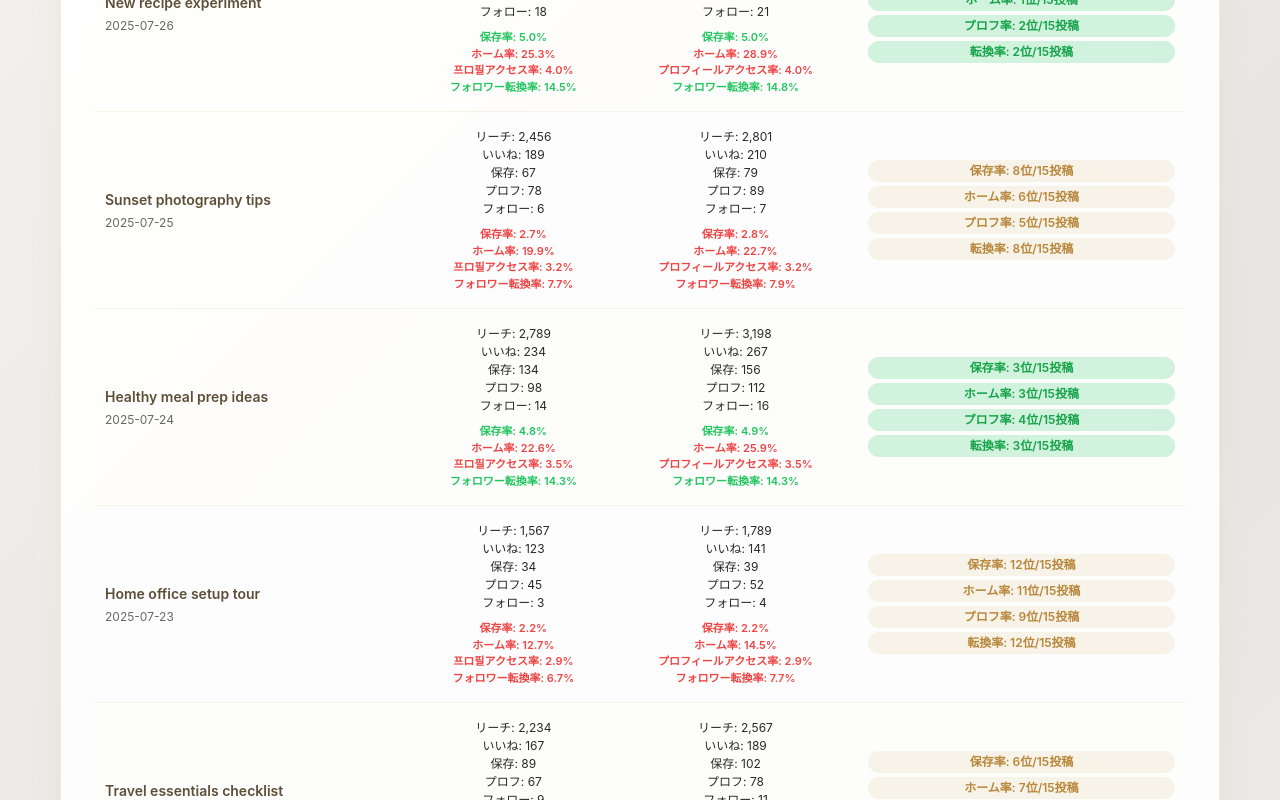
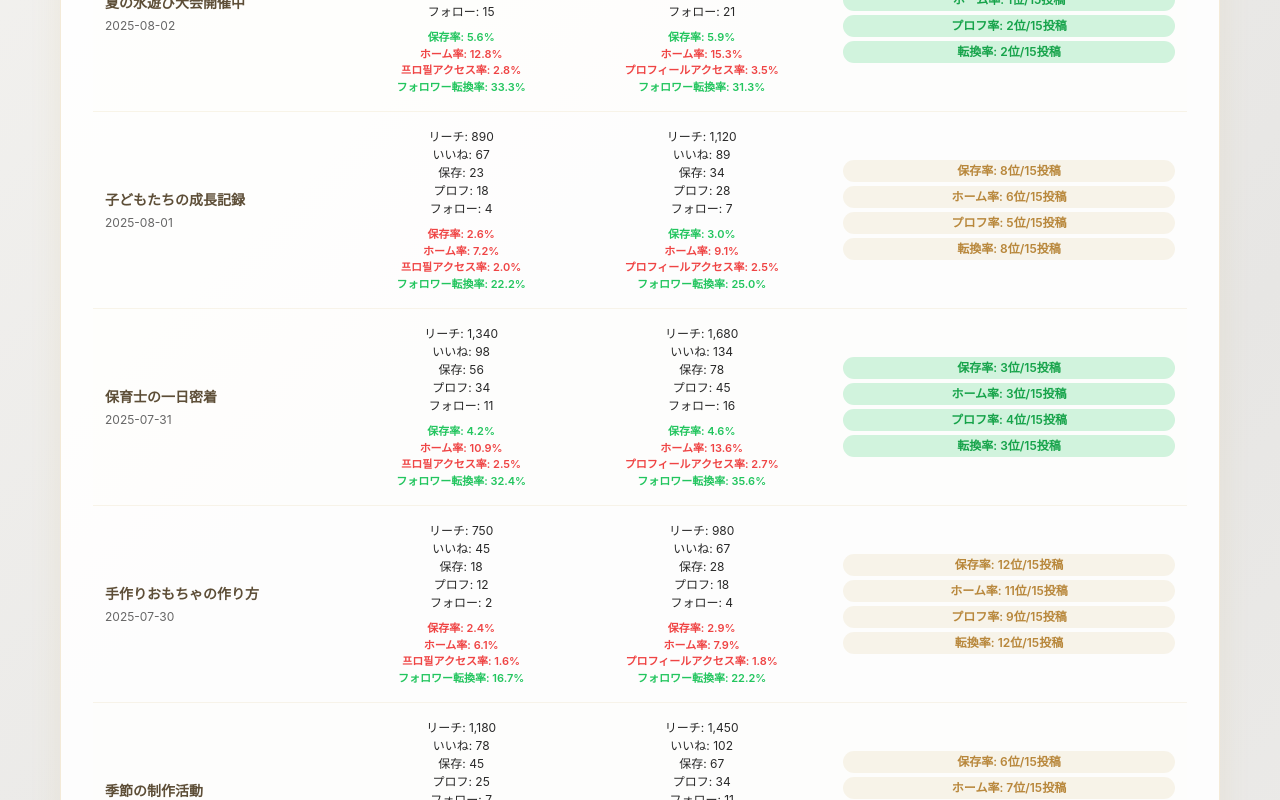
Before and after one commit to oshima-kaihatsu/insta-simple, a Next.js app: page /dashboard in a window 1280 px wide. Shown: the part 1680-2480 px from the top of the page. Built offline with nearby package versions, Linux system fonts and the light colour scheme.

Commit message:
fix: 絵文字削除・文字化け修正・保育園テーマのサンプルデータに変更

```diff
--- a/src/app/dashboard/page.tsx
+++ b/src/app/dashboard/page.tsx
@@ -85,122 +85,122 @@ export default function DashboardPage() {
   const postsData = instagramData?.posts || [
     {
       id: '1',
-      title: 'Weekend adventures in the city',
-      date: '2025-07-28',
-      data_24h: { reach: 2847, likes: 184, saves: 112, profile_views: 89, follows: 12 },
-      data_7d: { reach: 3251, likes: 203, saves: 127, profile_views: 98, follows: 15 },
+      title: '保育園での楽しい一日',
+      date: '2025-08-04',
+      data_24h: { reach: 1250, likes: 89, saves: 67, profile_views: 34, follows: 12 },
+      data_7d: { reach: 1480, likes: 112, saves: 89, profile_views: 45, follows: 18 },
       rankings: { saves_rate: 1, home_rate: 2, profile_access_rate: 1, follower_conversion_rate: 1 }
     },
     {
       id: '2',
-      title: 'Morning coffee routine',
-      date: '2025-07-27',
-      data_24h: { reach: 1892, likes: 156, saves: 45, profile_views: 67, follows: 8 },
-      data_7d: { reach: 2156, likes: 172, saves: 51, profile_views: 74, follows: 9 },
+      title: 'AIで保育をもっと楽しく',
+      date: '2025-08-03',
+      data_24h: { reach: 980, likes: 78, saves: 34, profile_views: 28, follows: 8 },
+      data_7d: { reach: 1250, likes: 98, saves: 45, profile_views: 35, follows: 12 },
       rankings: { saves_rate: 5, home_rate: 4, profile_access_rate: 3, follower_conversion_rate: 4 }
     },
     {
       id: '3',
-      title: 'New recipe experiment',
-      date: '2025-07-26',
-      data_24h: { reach: 3124, likes: 298, saves: 156, profile_views: 124, follows: 18 },
-      data_7d: { reach: 3567, likes: 321, saves: 178, profile_views: 142, follows: 21 },
+      title: '夏の水遊び大会開催中',
+      date: '2025-08-02',
+      data_24h: { reach: 1580, likes: 124, saves: 89, profile_views: 45, follows: 15 },
+      data_7d: { reach: 1890, likes: 156, saves: 112, profile_views: 67, follows: 21 },
       rankings: { saves_rate: 2, home_rate: 1, profile_access_rate: 2, follower_conversion_rate: 2 }
     },
     {
       id: '4',
-      title: 'Sunset photography tips',
-      date: '2025-07-25',
-      data_24h: { reach: 2456, likes: 189, saves: 67, profile_views: 78, follows: 6 },
-      data_7d: { reach: 2801, likes: 210, saves: 79, profile_views: 89, follows: 7 },
+      title: '子どもたちの成長記録',
+      date: '2025-08-01',
+      data_24h: { reach: 890, likes: 67, saves: 23, profile_views: 18, follows: 4 },
+      data_7d: { reach: 1120, likes: 89, saves: 34, profile_views: 28, follows: 7 },
       rankings: { saves_rate: 8, home_rate: 6, profile_access_rate: 5, follower_conversion_rate: 8 }
     },
     {
       id: '5',
-      title: 'Healthy meal prep ideas',
-      date: '2025-07-24',
-      data_24h: { reach: 2789, likes: 234, saves: 134, profile_views: 98, follows: 14 },
-      data_7d: { reach: 3198, likes: 267, saves: 156, profile_views: 112, follows: 16 },
+      title: '保育士の一日密着',
+      date: '2025-07-31',
+      data_24h: { reach: 1340, likes: 98, saves: 56, profile_views: 34, follows: 11 },
+      data_7d: { reach: 1680, likes: 134, saves: 78, profile_views: 45, follows: 16 },
       rankings: { saves_rate: 3, home_rate: 3, profile_access_rate: 4, follower_conversion_rate: 3 }
     },
     {
       id: '6',
-      title: 'Home office setup tour',
-      date: '2025-07-23',
-      data_24h: { reach: 1567, likes: 123, saves: 34, profile_views: 45, follows: 3 },
-      data_7d: { reach: 1789, likes: 141, saves: 39, profile_views: 52, follows: 4 },
+      title: '手作りおもちゃの作り方',
+      date: '2025-07-30',
+      data_24h: { reach: 750, likes: 45, saves: 18, profile_views: 12, follows: 2 },
+      data_7d: { reach: 980, likes: 67, saves: 28, profile_views: 18, follows: 4 },
       rankings: { saves_rate: 12, home_rate: 11, profile_access_rate: 9, follower_conversion_rate: 12 }
     },
     {
       id: '7',
-      title: 'Travel essentials checklist',
-      date: '2025-07-22',
-      data_24h: { reach: 2234, likes: 167, saves: 89, profile_views: 67, follows: 9 },
-      data_7d: { reach: 2567, likes: 189, saves: 102, profile_views: 78, follows: 11 },
+      title: '季節の制作活動',
+      date: '2025-07-29',
+      data_24h: { reach: 1180, likes: 78, saves: 45, profile_views: 25, follows: 7 },
+      data_7d: { reach: 1450, likes: 102, saves: 67, profile_views: 34, follows: 11 },
       rankings: { saves_rate: 6, home_rate: 7, profile_access_rate: 6, follower_conversion_rate: 6 }
     },
     {
       id: '8',
-      title: 'Book recommendations',
-      date: '2025-07-21',
-      data_24h: { reach: 1789, likes: 134, saves: 56, profile_views: 43, follows: 5 },
-      data_7d: { reach: 2034, likes: 152, saves: 64, profile_views: 49, follows: 6 },
+      title: '給食の時間の様子',
+      date: '2025-07-28',
+      data_24h: { reach: 920, likes: 56, saves: 23, profile_views: 15, follows: 3 },
+      data_7d: { reach: 1200, likes: 78, saves: 34, profile_views: 22, follows: 6 },
       rankings: { saves_rate: 9, home_rate: 9, profile_access_rate: 8, follower_conversion_rate: 9 }
     },
     {
       id: '9',
-      title: 'DIY plant care tips',
-      date: '2025-07-20',
-      data_24h: { reach: 2678, likes: 201, saves: 98, profile_views: 87, follows: 12 },
-      data_7d: { reach: 3034, likes: 223, saves: 112, profile_views: 98, follows: 14 },
+      title: '園庭での外遊び',
+      date: '2025-07-27',
+      data_24h: { reach: 1450, likes: 89, saves: 56, profile_views: 32, follows: 9 },
+      data_7d: { reach: 1780, likes: 124, saves: 78, profile_views: 42, follows: 14 },
       rankings: { saves_rate: 7, home_rate: 5, profile_access_rate: 7, follower_conversion_rate: 5 }
     },
     {
       id: '10',
-      title: 'Weekend market finds',
-      date: '2025-07-19',
-      data_24h: { reach: 2345, likes: 178, saves: 78, profile_views: 65, follows: 8 },
-      data_7d: { reach: 2687, likes: 198, saves: 89, profile_views: 74, follows: 9 },
+      title: '親子参観日の準備',
+      date: '2025-07-26',
+      data_24h: { reach: 1250, likes: 78, saves: 34, profile_views: 23, follows: 6 },
+      data_7d: { reach: 1520, likes: 103, saves: 45, profile_views: 31, follows: 9 },
       rankings: { saves_rate: 10, home_rate: 8, profile_access_rate: 10, follower_conversion_rate: 7 }
     },
     {
       id: '11',
-      title: 'Productivity hacks',
-      date: '2025-07-18',
-      data_24h: { reach: 1923, likes: 145, saves: 45, profile_views: 56, follows: 4 },
-      data_7d: { reach: 2198, likes: 165, saves: 52, profile_views: 64, follows: 5 },
+      title: '読み聞かせの時間',
+      date: '2025-07-25',
+      data_24h: { reach: 890, likes: 56, saves: 18, profile_views: 14, follows: 2 },
+      data_7d: { reach: 1150, likes: 78, saves: 28, profile_views: 19, follows: 5 },
       rankings: { saves_rate: 13, home_rate: 12, profile_access_rate: 11, follower_conversion_rate: 11 }
     },
     {
       id: '12',
-      title: 'Fashion styling tips',
-      date: '2025-07-17',
-      data_24h: { reach: 2567, likes: 192, saves: 87, profile_views: 78, follows: 10 },
-      data_7d: { reach: 2923, likes: 214, saves: 99, profile_views: 89, follows: 12 },
+      title: '避難訓練の実施',
+      date: '2025-07-24',
+      data_24h: { reach: 1080, likes: 67, saves: 23, profile_views: 18, follows: 4 },
+      data_7d: { reach: 1350, likes: 89, saves: 34, profile_views: 25, follows: 8 },
       rankings: { saves_rate: 11, home_rate: 10, profile_access_rate: 12, follower_conversion_rate: 10 }
     },
     {
       id: '13',
-      title: 'Mindfulness exercises',
-      date: '2025-07-16',
-      data_24h: { reach: 1678, likes: 123, saves: 34, profile_views: 45, follows: 3 },
-      data_7d: { reach: 1923, likes: 141, saves: 39, profile_views: 52, follows: 4 },
+      title: '保護者との懇談会',
+      date: '2025-07-23',
+      data_24h: { reach: 780, likes: 45, saves: 12, profile_views: 9, follows: 1 },
+      data_7d: { reach: 1020, likes: 67, saves: 18, profile_views: 14, follows: 3 },
       rankings: { saves_rate: 14, home_rate: 13, profile_access_rate: 13, follower_conversion_rate: 13 }
     },
     {
       id: '14',
-      title: 'Tech gadget reviews',
-      date: '2025-07-15',
-      data_24h: { reach: 2134, likes: 167, saves: 67, profile_views: 58, follows: 7 },
-      data_7d: { reach: 2456, likes: 189, saves: 78, profile_views: 67, follows: 8 },
+      title: '新しい遊具の紹介',
+      date: '2025-07-22',
+      data_24h: { reach: 980, likes: 67, saves: 28, profile_views: 16, follows: 3 },
+      data_7d: { reach: 1250, likes: 89, saves: 38, profile_views: 23, follows: 6 },
       rankings: { saves_rate: 15, home_rate: 14, profile_access_rate: 14, follower_conversion_rate: 14 }
     },
     {
       id: '15',
-      title: 'Local food discoveries',
-      date: '2025-07-14',
-      data_24h: { reach: 1456, likes: 112, saves: 28, profile_views: 34, follows: 2 },
-      data_7d: { reach: 1678, likes: 128, saves: 32, profile_views: 39, follows: 3 },
+      title: '七夕まつりの準備',
+      date: '2025-07-21',
+      data_24h: { reach: 680, likes: 34, saves: 15, profile_views: 8, follows: 1 },
+      data_7d: { reach: 890, likes: 56, saves: 23, profile_views: 12, follows: 2 },
       rankings: { saves_rate: 4, home_rate: 15, profile_access_rate: 15, follower_conversion_rate: 15 }
     }
   ];
@@ -666,7 +666,7 @@ export default function DashboardPage() {
               </div>
 
               <div style={{ marginBottom: '16px', fontSize: '14px', color: '#666' }}>
-                📊 実データ {followerHistory.dataPoints}日間 ({followerHistory.startDate} - {followerHistory.endDate})
+                実データ {followerHistory.dataPoints}日間 ({followerHistory.startDate} - {followerHistory.endDate})
               </div>
 
               {/* グラフ（実データ版） */}
@@ -750,7 +750,7 @@ export default function DashboardPage() {
             <div style={{ textAlign: 'center', padding: '60px 20px' }}>
               <Calendar size={48} style={{ color: '#c79a42', marginBottom: '16px' }} />
               <h3 style={{ fontSize: '20px', fontWeight: '600', color: '#5d4e37', marginBottom: '12px', margin: '0 0 12px 0' }}>
-                📊 データ収集を開始しました
+                データ収集を開始しました
               </h3>
               <p style={{ fontSize: '16px', color: '#666', marginBottom: '24px', margin: '0 0 24px 0' }}>
                 明日から実際のフォロワー推移データを表示します。
```
